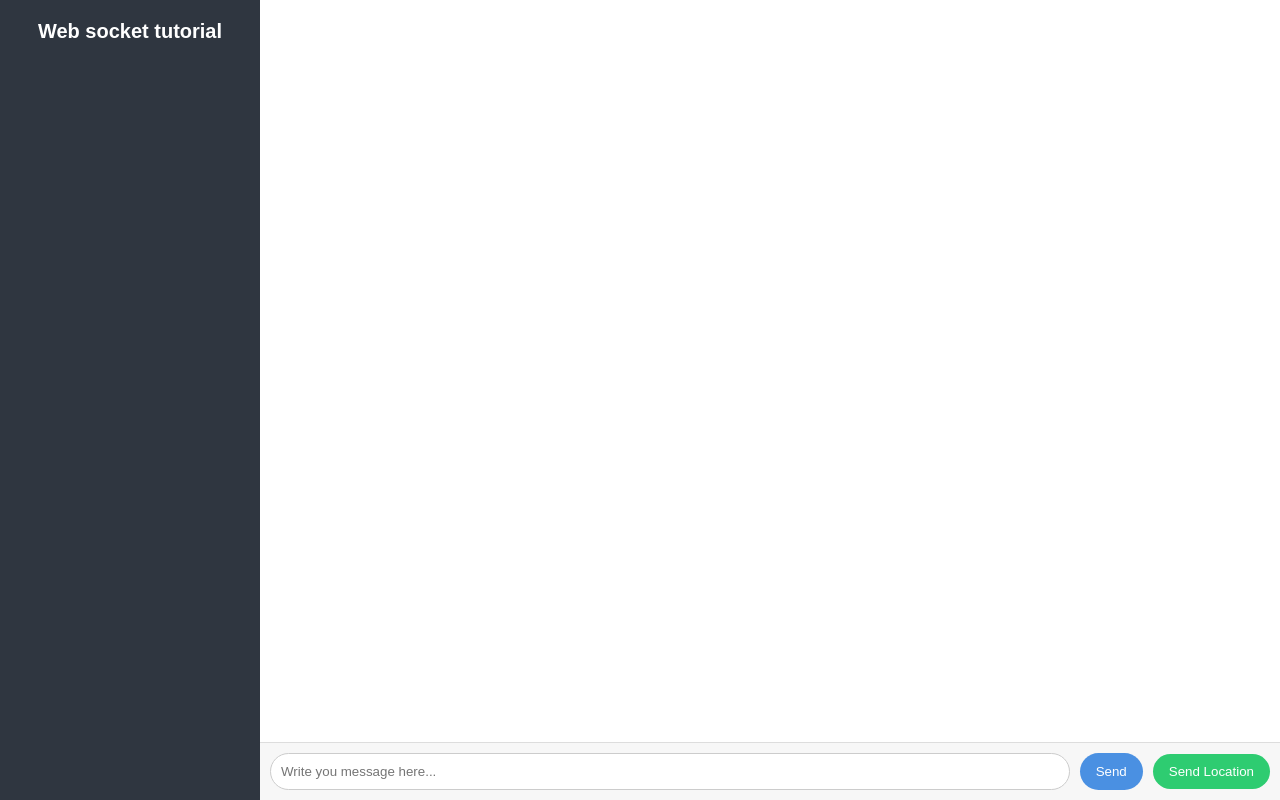
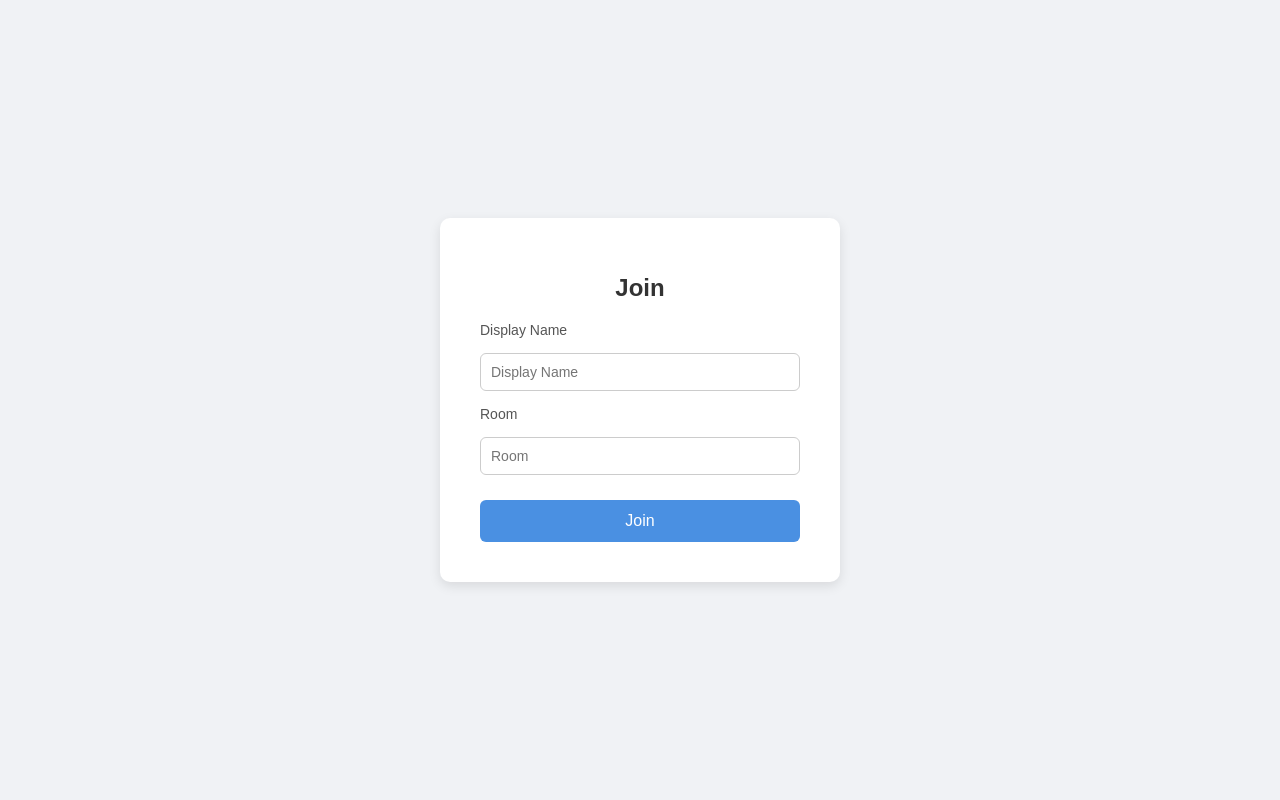
Before and after one commit to abhimango1998/socket.io-tutorial, a website: page public/index.html in a window 1280 px wide. Drawn offline with nearby package versions, Linux system fonts and the light colour scheme; no server answers.

Commit message:
added join page

```diff
--- a/public/index.html
+++ b/public/index.html
@@ -10,133 +10,77 @@
     style="
       margin: 0;
       font-family: Arial, sans-serif;
+      background: #f0f2f5;
       height: 100vh;
       display: flex;
-      background: #f0f2f5;
+      justify-content: center;
+      align-items: center;
     "
   >
-    <!-- Sidebar -->
     <div
       style="
-        width: 220px;
-        background: #2f3640;
-        color: white;
-        padding: 20px;
-        display: flex;
-        flex-direction: column;
-        justify-content: space-between;
+        background: white;
+        padding: 40px;
+        border-radius: 10px;
+        box-shadow: 0 4px 12px rgba(0, 0, 0, 0.1);
+        width: 320px;
+        text-align: center;
       "
     >
-      <h1 style="margin: 0; font-size: 20px; text-align: center">
-        Web socket tutorial
-      </h1>
-    </div>
-
-    <!-- Chat area -->
-    <div style="flex: 1; display: flex; flex-direction: column">
-      <!-- Messages container -->
-      <div
-        id="messages"
-        style="
-          flex: 1;
-          padding: 20px;
-          overflow-y: auto;
-          display: flex;
-          flex-direction: column;
-          gap: 10px;
-          background: white;
-        "
-      ></div>
-
-      <!-- Input area -->
-      <div
-        style="
-          display: flex;
-          align-items: center;
-          padding: 10px;
-          background: #f7f7f7;
-          border-top: 1px solid #ddd;
-        "
+      <h1 style="margin-bottom: 20px; color: #333; font-size: 24px">Join</h1>
+      <form
+        action="/chat.html"
+        style="display: flex; flex-direction: column; gap: 15px"
       >
-        <form
-          id="message-form"
-          style="flex: 1; display: flex; gap: 10px; margin: 0"
+        <label style="text-align: left; font-size: 14px; color: #555"
+          >Display Name</label
         >
         <input
-            name="msgInput"
           type="text"
-            placeholder="Write you message here..."
+          name="username"
+          placeholder="Display Name"
+          required
           style="
-              flex: 1;
             padding: 10px;
             border: 1px solid #ccc;
-              border-radius: 20px;
+            border-radius: 6px;
             outline: none;
+            font-size: 14px;
           "
         />
+
+        <label style="text-align: left; font-size: 14px; color: #555"
+          >Room</label
+        >
+        <input
+          type="text"
+          name="room"
+          placeholder="Room"
+          required
+          style="
+            padding: 10px;
+            border: 1px solid #ccc;
+            border-radius: 6px;
+            outline: none;
+            font-size: 14px;
+          "
+        />
+
         <button
-            type="submit"
           style="
-              padding: 10px 16px;
-              border: none;
-              border-radius: 20px;
+            margin-top: 10px;
+            padding: 12px;
             background: #4a90e2;
             color: white;
+            border: none;
+            border-radius: 6px;
+            font-size: 16px;
             cursor: pointer;
           "
         >
-            Send
+          Join
         </button>
       </form>
-        <button
-          id="location"
-          style="
-            margin-left: 10px;
-            padding: 10px 16px;
-            border: none;
-            border-radius: 20px;
-            background: #2ecc71;
-            color: white;
-            cursor: pointer;
-          "
-        >
-          Send Location
-        </button>
     </div>
-    </div>
-
-    <!-- Templates -->
-    <script id="message-template" type="text/html">
-      <div
-        style="background:#e9f5ff; padding:10px; border-radius:8px; max-width:70%; align-self:flex-start;"
-      >
-        <p style="margin:0; font-size:14px; color:#333;">
-          {{createdAt}} - {{message}}
-        </p>
-      </div>
-    </script>
-
-    <script id="location-template" type="text/html">
-      <div
-        style="background:#f1f1f1; padding:10px; border-radius:8px; max-width:70%; align-self:flex-start;"
-      >
-        <p style="margin:0; font-size:14px; color:#333;">
-          {{createdAt}}
-          <a
-            href="{{location}}"
-            target="_blank"
-            style="color:#4a90e2; text-decoration:none;"
-            >My Current Location</a
-          >
-        </p>
-      </div>
-    </script>
-
-    <script src="https://cdnjs.cloudflare.com/ajax/libs/mustache.js/3.0.1/mustache.min.js"></script>
-    <script src="https://cdnjs.cloudflare.com/ajax/libs/moment.js/2.22.2/moment.min.js"></script>
-    <script src="https://cdnjs.cloudflare.com/ajax/libs/qs/6.6.0/qs.min.js"></script>
-
-    <script src="/socket.io/socket.io.js"></script>
-    <script src="/js/chat.js"></script>
   </body>
 </html>
```
Also changed, not shown: public/chat.html (added, +142 -0 lines). Lines whose indentation alone changed are shown as unchanged.
